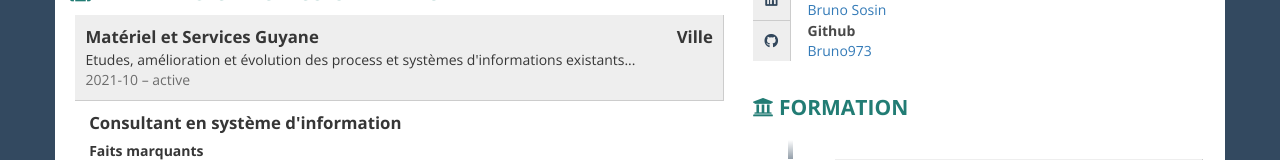
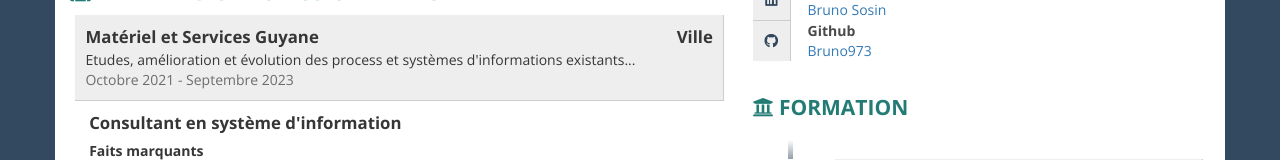
Before and after one commit to bruno973/json-resume-Bruno, a React (Vite) app: page / in a window 1280 px wide. Shown: the part 495-655 px from the top of the page. Built offline with nearby package versions, Linux system fonts and the light colour scheme.

Commit message:
add date transformation

```diff
--- a/src/Works/index.jsx
+++ b/src/Works/index.jsx
@@ -3,6 +3,11 @@ import { useState } from 'react'
 
 function Works({ works }) {
     console.log(works)
+    let todayDate = new Date(Date.now())
+    const moisFrancais = [
+      "Janvier", "Février", "Mars", "Avril", "Mai", "Juin",
+      "Juillet", "Août", "Septembre", "Octobre", "Novembre", "Décembre"
+  ];
     return (
 
 <div className="box">
@@ -22,7 +27,7 @@ function Works({ works }) {
         <div className="description">
         {work.summary ? work.summary : "resumé du poste"}
         </div>
-        <div className="year">{work.startDate} – {work.endDate}</div>
+        <div className="year">{moisFrancais[new Date(work.startDate).getMonth()] + " " + new Date(work.startDate).getFullYear()} - {work.endDate === "active" ? moisFrancais[todayDate.getMonth() - 1] + " " + todayDate.getFullYear() : moisFrancais[new Date(work.endDate).getMonth() - 1] + " " + new Date(work.endDate).getFullYear()}</div>
       </div>
     </div>
     <div className="row">
```
